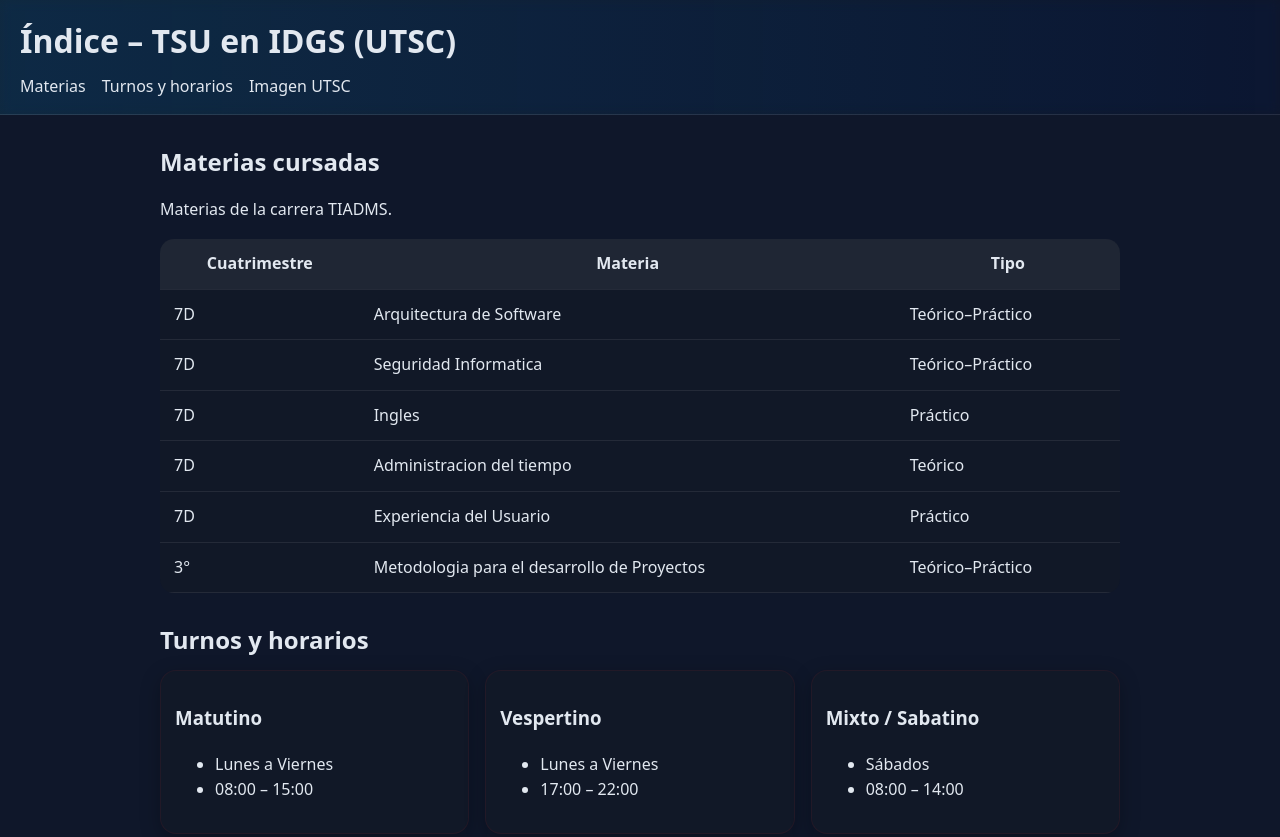
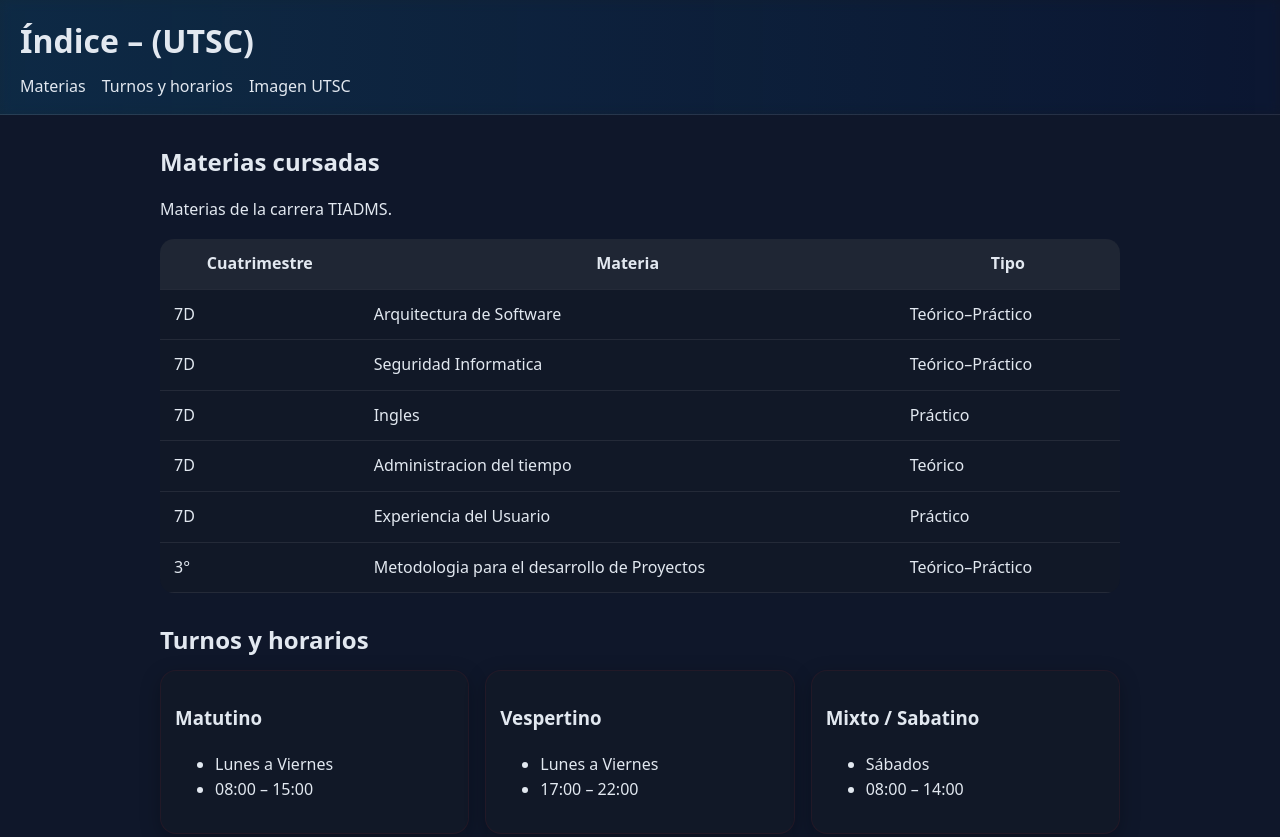
Before and after one commit to Viridiana12345/actividad-git, a plain HTML site: page index.html in a window 1280 px wide. Shown: the top 837 px of the page. Drawn offline with Linux system fonts and the light colour scheme; files whose address does not match are found by name.

```diff
--- a/index.html
+++ b/index.html
@@ -8,7 +8,7 @@
 </head>
 <body>
   <header>
-    <h1>Índice – TSU en IDGS (UTSC)</h1>
+    <h1>Índice – (UTSC)</h1>
     <nav>
       <a href="#materias">Materias</a>
       <a href="#horarios">Turnos y horarios</a>
```
